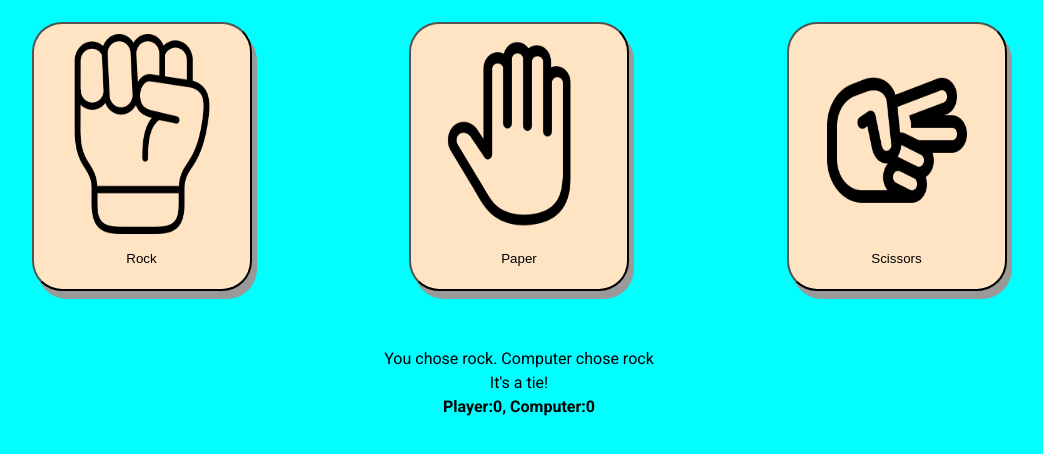
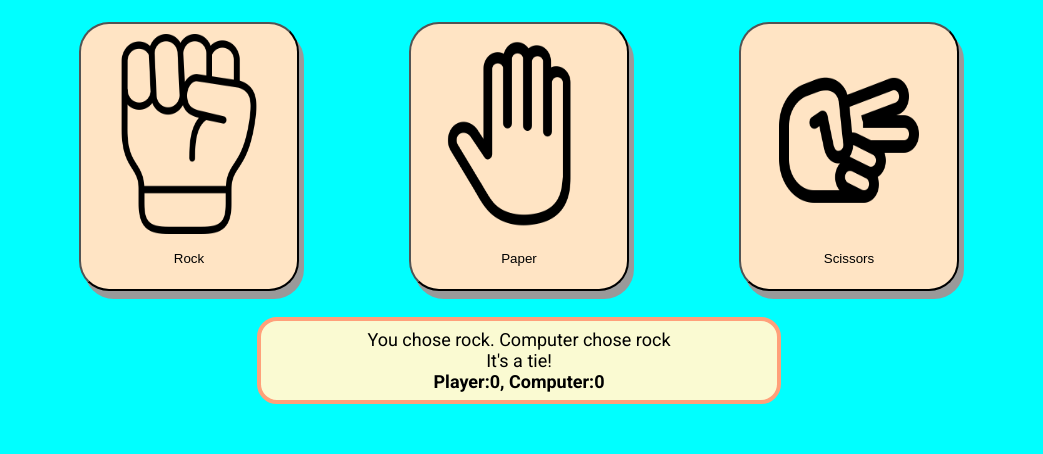
Before and after one commit to RushilJalal/rock-paper-scissors, a plain HTML site: page index.html in a window 1280 px wide. Both pictures are taken after a click on the button "Rock". Shown: the part 124-578 px from the top of the page, without its empty margins (121-1164 px from the left). Drawn offline with Linux system fonts and the light colour scheme.

Commit message:
Add results box

```diff
--- a/index.html
+++ b/index.html
@@ -40,12 +40,12 @@
             </div>
 
         </div>
+    </div>
 
-        <div class="output">
-            <div class="selection-msg"></div>
-            <div class="result-msg"></div>
-            <div class="score-msg"></div>
-        </div>
+    <div class="output">
+        <div class="selection-msg"></div>
+        <div class="result-msg"></div>
+        <div class="score-msg"></div>
     </div>
 
     <audio src="sounds/sound.mp3"></audio>
--- a/script.js
+++ b/script.js
@@ -16,7 +16,6 @@ const button = document.querySelectorAll(".btn");
 button.forEach(btn => {
     btn.addEventListener('click', (e) => {
         const audio = document.querySelector('audio');
-        if (!audio) return;
         audio.currentTime = 0;
         audio.play();
         playerSelection = e.currentTarget.value;
--- a/style.css
+++ b/style.css
@@ -6,6 +6,7 @@ body {
     min-height: 100vh;
     display: flex;
     flex-direction: column;
+    align-items: center;
     background-color: aqua;
 }
 
@@ -23,6 +24,7 @@ h1 {
 .options {
     display: flex;
     justify-content: space-evenly;
+    gap: 80px;
 }
 
 .container {
@@ -58,10 +60,22 @@ img {
 .output {
     display: flex;
     flex-direction: column;
-    gap: 5px;
+    padding: 8px;
     align-items: center;
     justify-content: center;
-    height: 150px;
+    height: auto;
+    width: 500px;
+    font-size: large;
+    background-color: lightgoldenrodyellow;
+    border: 4px solid lightsalmon;
+    border-radius: 20px;
+
+}
+
+div:empty {
+    display: none;
+    visibility: hidden;
+    border: none;
 }
 
 .reset-button {
```
